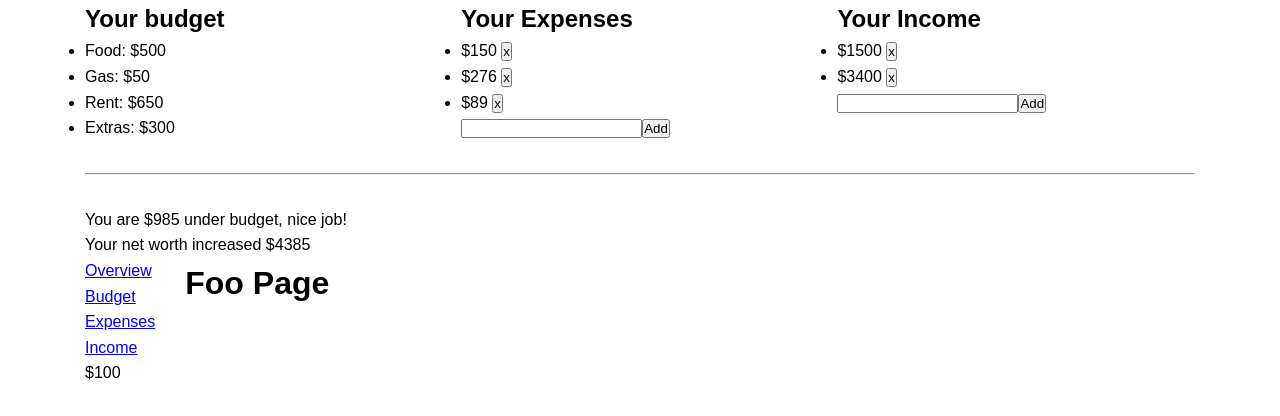
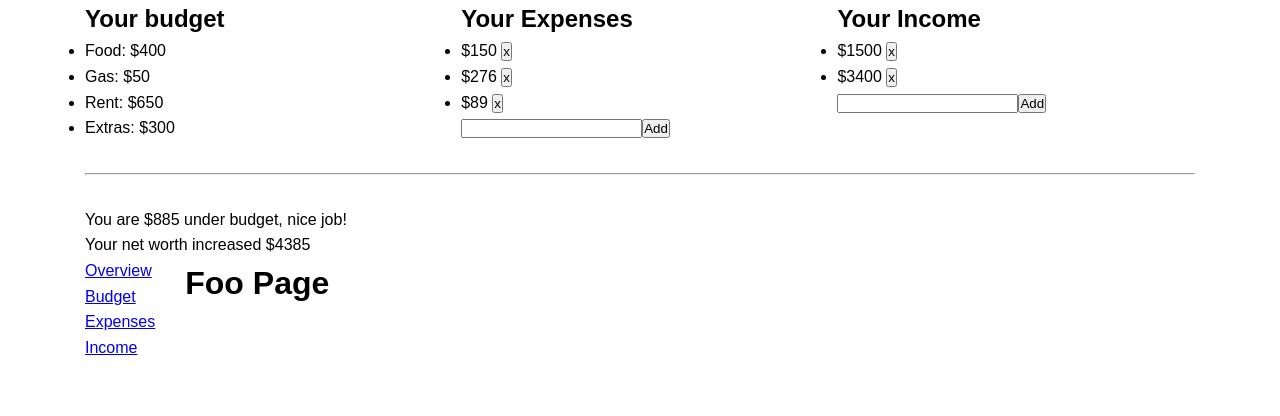
Before and after one commit to jackson-mastery/vue-budget-app, a Vue app: page /foo in a window 1280 px wide. Shown: the top 416 px of the page. Built offline with nearby package versions, Linux system fonts and the light colour scheme.

Commit message:
Changed the components into views that draw on a shared Vuex store

```diff
--- a/src/App.vue
+++ b/src/App.vue
@@ -8,39 +8,26 @@
       <div class='row'>
         <div class='col-third'>
           <!-- Asking for a Budget component and binding a "budget" property to it -->
-          <Budget v-bind:budget="budget" />
+          <!-- <Budget v-bind:budget="budget" /> -->
+          <Budget />
         </div>
         <div class='col-third'>
           <!-- Asking for an Expenses component and binding an "expenses" property to it, and adding two event listeners for add-exp and del-exp events which should fire addExpense and delExpense, respectively -->
-          <Expenses
-            v-bind:expenses="expenses"
-            v-on:add-exp="addExpense"
-            v-on:del-exp="delExpense"
-          />
+          <Expenses />
         </div>
         <div class='col-third'>
-          <Income
-            v-bind:income="income"
-            v-on:add-inc="addIncome"
-            v-on:del-inc="delIncome"
-          />
+          <Income />
         </div>
       </div>
       <hr style='margin: 2rem 0'>
       <div class='row'>
         <div class='col-full'>
-          <BudgetSummary
-            v-bind:budget="budget"
-            v-bind:expenses="expenses"
-          />
+          <BudgetSummary />
         </div>
       </div>
       <div class='row'>
         <div class='col-full'>
-          <SpendingSummary
-            v-bind:expenses="expenses"
-            v-bind:income="income"
-          />
+          <SpendingSummary />
         </div>
       </div>
     </div>
@@ -51,7 +38,6 @@
           <router-link to='/budget'>Budget</router-link>
           <router-link to='/expenses'>Expenses</router-link>
           <router-link to='/income'>Income</router-link>
-          <p>{{ stateTest }}</p>
         </div>
         <router-view class='col' />
       </div>
@@ -61,11 +47,16 @@
 
 <script>
 import { v4 as uuidv4 } from 'uuid';
-import Budget from './components/Budget';
-import Expenses from './components/Expenses';
-import Income from './components/Income';
-import BudgetSummary from './components/BudgetSummary';
-import SpendingSummary from './components/SpendingSummary';
+// import Budget from './components/Budget';
+import Budget from './views/Budget';
+// import Expenses from './components/Expenses';
+import Expenses from './views/Expenses';
+// import Income from './components/Income';
+import Income from './views/Income';
+// import BudgetSummary from './components/BudgetSummary';
+import BudgetSummary from './views/BudgetSummary';
+// import SpendingSummary from './components/SpendingSummary';
+import SpendingSummary from './views/SpendingSummary';
 
 export default {
   name: 'App',
@@ -94,11 +85,6 @@ export default {
     delIncome(id) {
       this.income = this.income.filter(income => income.id !== id);
     },
-  },
-  computed: {
-    stateTest () {
-      return this.$store.state.budget;
-    }
   },
   // This data() method needs to return an Object that represents the components initial state
   data() {
--- a/src/store.js
+++ b/src/store.js
@@ -1,15 +1,72 @@
 import { createStore } from 'vuex'
+import { v4 as uuidv4 } from 'uuid';
 
 const store = createStore({
   state () {
     return {
-      budget: '$100',
+      budget: [
+        {
+          id: 0,
+          title: "Food",
+          amount: 400,
+        },
+        {
+          id: 1,
+          title: "Gas",
+          amount: 50,
+        },
+        {
+          id: 2,
+          title: "Rent",
+          amount: 650,
+        },
+        {
+          id: 3,
+          title: "Extras",
+          amount: 300,
+        },
+      ],
+      expenses: [
+        {
+          id: 1,
+          amount: 150,
+        },
+        {
+          id: 2,
+          amount: 276,
+        },
+        {
+          id: 3,
+          amount: 89,
+        },
+      ],
+      income: [
+        {
+          id: 1,
+          amount: 1500,
+        },
+        {
+          id: 2,
+          amount: 3400,
+        },
+      ],
     }
   },
   mutations: {
-    setBudget (state, value) {
-      state.budget = value;
-    }
+    addExpense (state, newAmount) {
+      const id = uuidv4();
+      state.expenses = [...state.expenses, {id: id, amount: parseInt(newAmount)}];
+    },
+    delExpense (state, id) {
+      state.expenses = state.expenses.filter(expense => expense.id !== id);
+    },
+    addIncome (state, newAmount) {
+      const id = uuidv4();
+      state.income = [...state.income, {id: id, amount: parseInt(newAmount)}];
+    },
+    delIncome (state, id) {
+      state.income = state.income.filter(income => income.id !== id);
+    },
   }
 });
 
--- /dev/null
+++ b/src/views/Budget.vue
@@ -0,0 +1,19 @@
+<template>
+    <div>
+        <h2>Your budget</h2>
+        <ul v-for="item in budget" v-bind:key="item.id">
+            <li>{{item.title}}: ${{item.amount}}</li>
+        </ul>
+    </div>
+</template>
+
+<script>
+export default {
+    name: "Budget",
+    computed: {
+        budget () {
+            return this.$store.state.budget;
+        }
+    }
+}
+</script>
--- /dev/null
+++ b/src/views/BudgetSummary.vue
@@ -0,0 +1,33 @@
+<template>
+    <div v-if="overBudget">
+        <p>You are ${{Math.abs(budgetDiff)}} over budget.</p>
+    </div>
+    <div v-else>
+        <p>You are ${{budgetDiff}} under budget, nice job!</p>
+    </div>
+</template>
+
+<script>
+export default {
+    name: "BudgetSummary",
+    // props: ["budget", "expenses"],
+    computed: {
+        budgetDiff: function() {
+            let totalBudget = 0;
+            let totalSpending = 0;
+
+            this.$store.state.budget.forEach(function (item) {
+                totalBudget += item.amount;
+            }, 0);
+
+            this.$store.state.expenses.forEach(function (item) {
+                totalSpending += item.amount;
+            }, 0);
+            return totalBudget - totalSpending;
+        },
+        overBudget: function() {
+            return this.budgetDiff < 0;
+        }
+    },
+}
+</script>
--- /dev/null
+++ b/src/views/Expenses.vue
@@ -0,0 +1,36 @@
+<template>
+    <div>
+        <h2>Your Expenses</h2>
+        <ul v-bind:key="expense.id" v-for="expense in expenses">
+            <li>
+                ${{expense.amount}}
+                <!-- Here we define a button to emit our (custom?) event 'del-exp' that the parent component is listening for -->
+                <button @click="this.$store.commit('delExpense', expense.id)">x</button>
+            </li>
+        </ul>
+        <!-- v-model= is how we bind the value in the input to the nextAmount variable in our state -->
+        <input type='text' v-model='nextAmount'>
+        <!-- Likewise, we define a button here to emit the 'add-exp' event that the parent is listening for -->
+        <button
+            @click="this.$store.commit('addExpense', nextAmount)"
+        >
+            Add
+        </button>
+    </div>
+</template>
+
+<script>
+export default {
+    name: "Expenses",
+    computed: {
+        expenses () {
+            return this.$store.state.expenses;
+        }
+    },
+    data() {
+        return {
+            nextAmount: '',
+        }
+    },
+}
+</script>
--- /dev/null
+++ b/src/views/Income.vue
@@ -0,0 +1,33 @@
+<template>
+    <div>
+        <h2>Your Income</h2>
+        <ul v-bind:key="income.id" v-for="income in income">
+            <li>
+                ${{income.amount}}
+                <button @click="this.$store.commit('delIncome', income.id)">x</button>
+            </li>
+        </ul>
+        <input type='text' v-model='nextAmount'>
+        <button
+            @click="this.$store.commit('addIncome', nextAmount)"
+        >
+            Add
+        </button>
+    </div>
+</template>
+
+<script>
+export default {
+    name: "Income",
+    computed: {
+        income () {
+            return this.$store.state.income;
+        }
+    },
+    data() {
+        return {
+            nextAmount: '',
+        }
+    },
+}
+</script>
--- /dev/null
+++ b/src/views/SpendingSummary.vue
@@ -0,0 +1,31 @@
+<template>
+    <div v-if="totalExpenses > totalIncome">
+        <p>Your net worth decreased ${{totalIncome - totalExpenses}}</p>
+    </div>
+    <div v-else>
+        <p>Your net worth increased ${{totalIncome - totalExpenses}}</p>
+    </div>
+</template>
+
+<script>
+export default {
+    name: "SpendingSummary",
+    props: ["expenses", "income"],
+    computed: {
+        totalExpenses: function() {
+            let totalExpenses = 0;
+            this.$store.state.expenses.forEach(function(element) {
+                totalExpenses += element.amount;
+            });
+            return totalExpenses;
+        },
+        totalIncome: function() {
+            let totalIncome = 0;
+            this.$store.state.income.forEach(function(element) {
+                totalIncome += element.amount;
+            });
+            return totalIncome;
+        },
+    },
+}
+</script>
```
